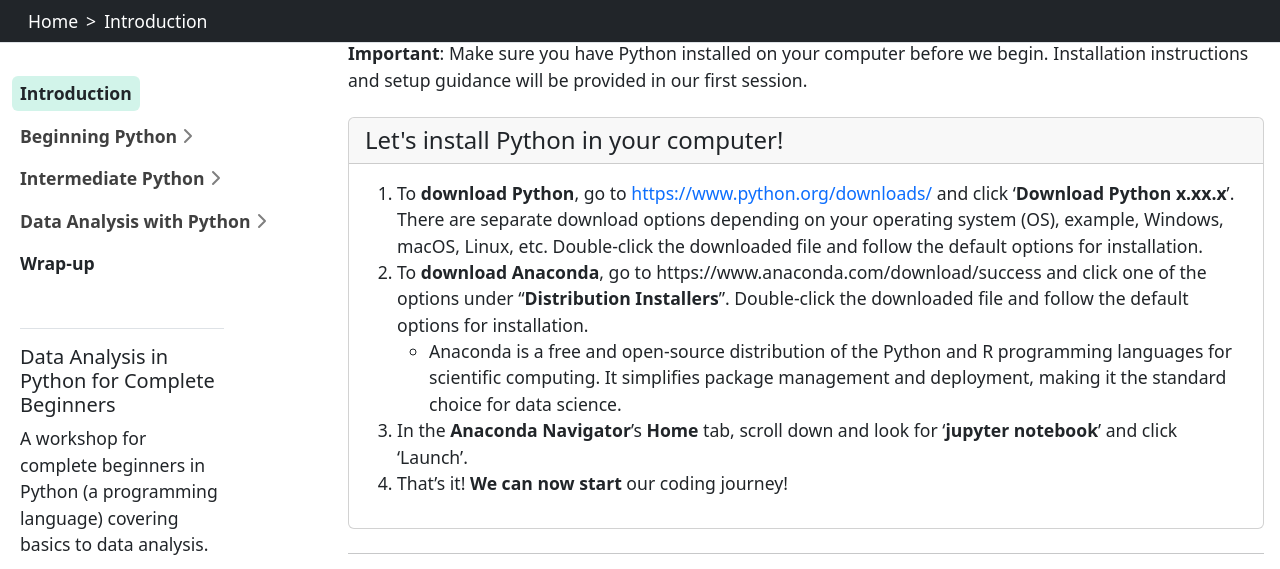
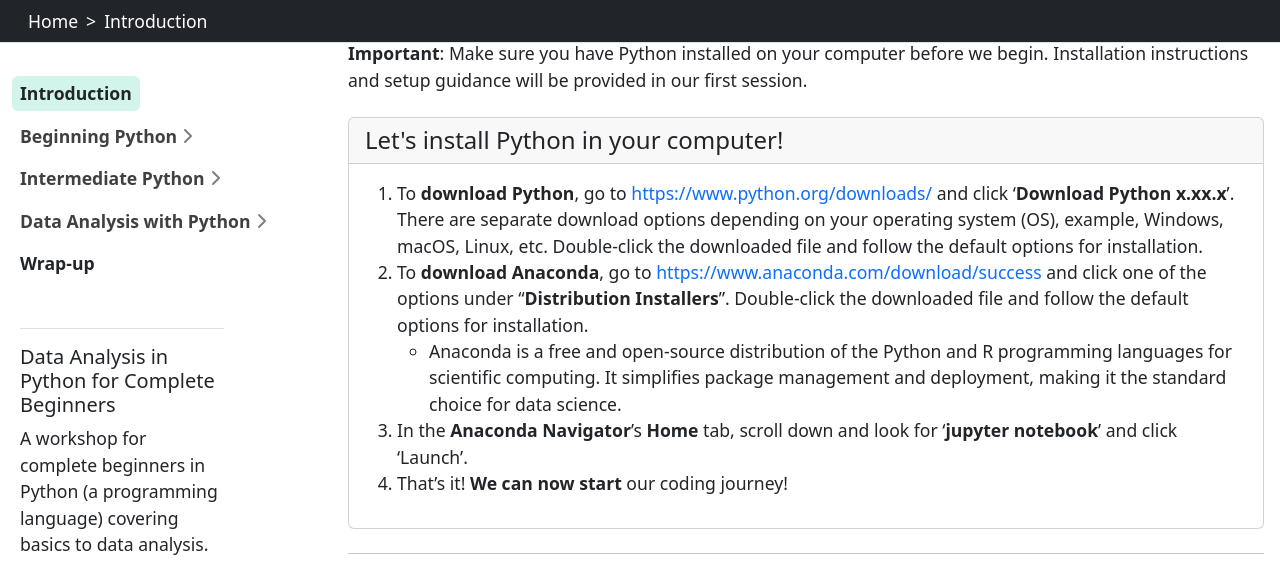
Before and after one commit to jllcalorio/data-analysis-in-python-for-complete-beginners, a Jekyll site: the page built from content/intro.md, in a window 1280 px wide and 900 px high, scrolled down 4773 px, cut to the strip 0-569 px from the top of the window. Built offline with Jekyll 4.4.1, drawn with Linux system fonts in a browser that asks for light colours; some of the changed lines change nothing that is shown.

Commit message:
add links

```diff
--- a/content/intro.md
+++ b/content/intro.md
@@ -148,7 +148,7 @@
 
 {% include question.html header="Let's install Python in your computer!" text="
 1. To **download Python**, go to [https://www.python.org/downloads/](https://www.python.org/downloads/) and click '**Download Python x.xx.x**'. There are separate download options depending on your operating system (OS), example, Windows, macOS, Linux, etc. Double-click the downloaded file and follow the default options for installation.
-2. To **download Anaconda**, go to https://www.anaconda.com/download/success and click one of the options under \"**Distribution Installers**\". Double-click the downloaded file and follow the default options for installation.
+2. To **download Anaconda**, go to [https://www.anaconda.com/download/success](https://www.anaconda.com/download/success) and click one of the options under \"**Distribution Installers**\". Double-click the downloaded file and follow the default options for installation.
   - Anaconda is a free and open-source distribution of the Python and R programming languages for scientific computing. It simplifies package management and deployment, making it the standard choice for data science.
 3. In the **Anaconda Navigator**'s **Home** tab, scroll down and look for '**jupyter notebook**' and click 'Launch'.
 4. That's it! **We can now start** our coding journey!
```
